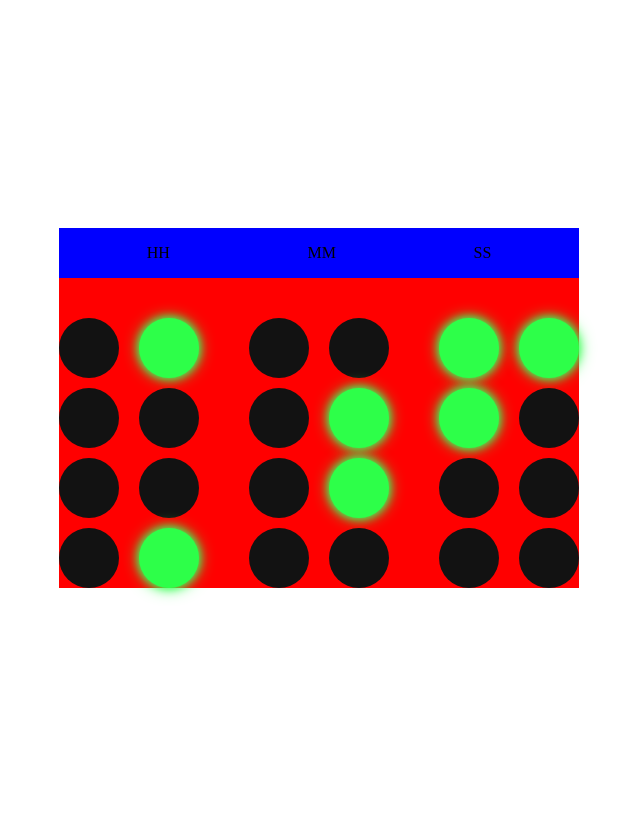
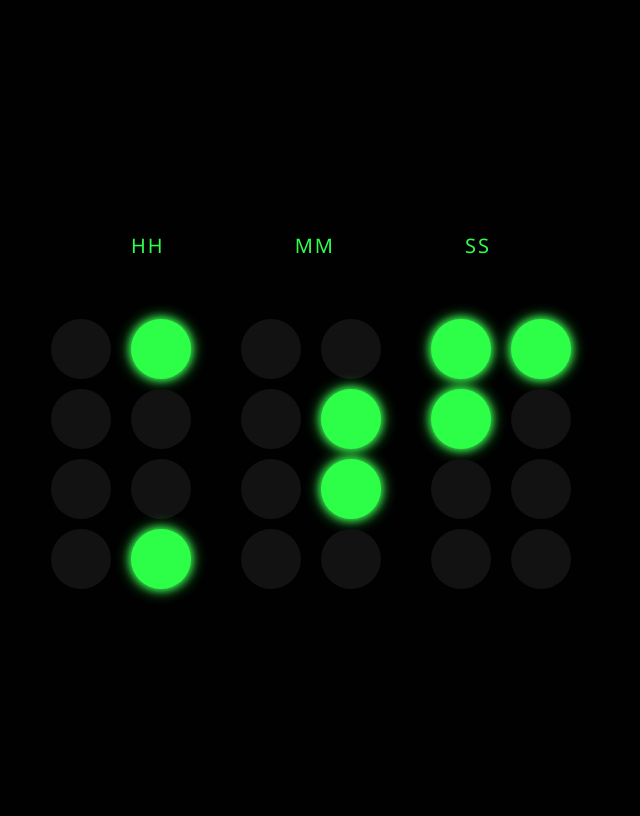
Before and after one commit to katGhost/binary-clock, a Flask app: page / in a window 1280 px wide. Shown: the whole page, without its empty margins (329-969 px from the left). Run offline with Flask 3, Linux system fonts and the light colour scheme.

Commit message:
mobile responsiveness

```diff
--- a/static/css/styles.css
+++ b/static/css/styles.css
@@ -1,29 +1,22 @@
 body {
-  /*display: flex;
+  font-family: 'Segoe UI', Tahoma, Geneva, Verdana, sans-serif;
+  display: flex;
+  flex-direction: column;
   justify-content: center;
   align-items: center;
   background-color: #010101;
   height: 100vh;
   width: 100vw;
   margin: 0;
-  color: white;*/
-  display: flex;
-  flex-direction: column;
-  justify-content: center;
-  align-items: center;
-  height: 100vh;
-  width: 100vw;
 }
 
 main {
   display: flex;
   flex-direction: column;
   gap: 40px;
-  background: red;
 }
 
 .description {
-  background-color: blue;
   display: flex;
   justify-content: space-evenly;
   align-items: center;
@@ -32,8 +25,18 @@ main {
   max-width: 600px;
 }
 
-.hour .min .sec p {
-  font-size: 3.2rem;
+.hour, .min, .sec {
+  display: flex;
+  justify-content: center;
+  align-items: center;
+  width: fit-content;
+}
+
+p {
+  font-size: 1.25rem;
+  font-weight: 500;
+  letter-spacing: 2px;
+  color:rgb(45, 255, 73)
 }
 
 .clock {
```
Also changed, not shown: other parts of static/css/styles.css (+20 -0 lines).
